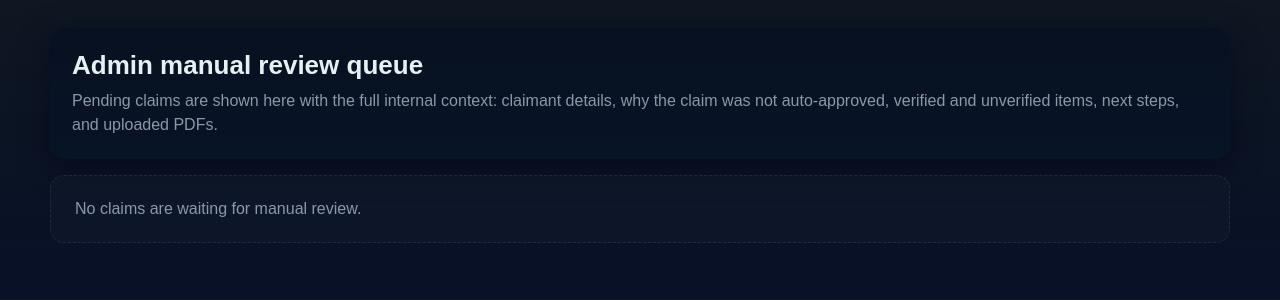
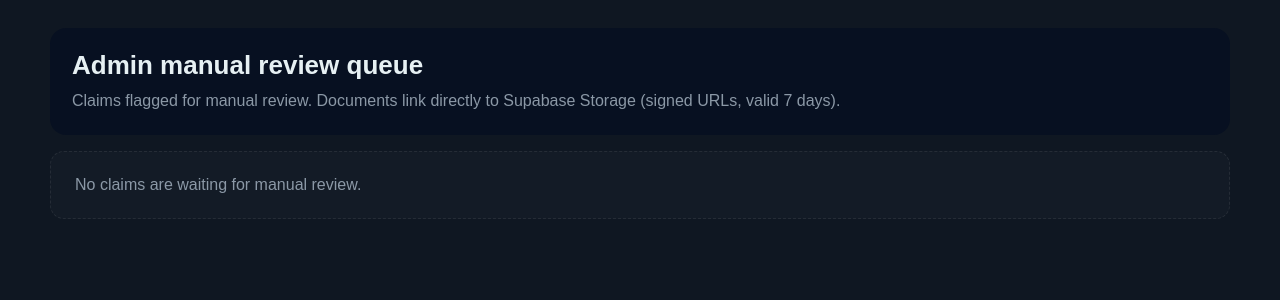
Before and after one commit to Moazam-Saif/Claim-Verification-Automation, a Flask app: template templates/admin.html in a window 1280 px wide. Shown: the top 300 px of the page. Run offline with Flask 3, Linux system fonts and the light colour scheme; the template is opened without the code that fills it, so the values that code supplies are empty.

Commit message:
changed from gdrive storage to supabase

```diff
--- a/app.py
+++ b/app.py
@@ -5,20 +5,21 @@ Flask application — main entry point and pipeline orchestrator.
 
 Pipeline (v2 merged architecture):
     Upload PDFs
-        → Stage 2: parse_document()        per doc  (classify + extract, 1 AI call)
-        → Stage 3a: run_defender()          1 AI call across all docs
-        → Stage 3b: run_prosecutor()        1 AI call across all docs
-        → Hard rules: run_hard_rules()      pure Python, no AI
-        → merge_hard_rule_flags()           merge into prosecutor output
-        → Stage 4: synthesise()             pure Python, no AI
-        → Return triage card JSON to frontend
+        → Stage 1: pdf_reader.extract_text()   per doc
+        → Supabase Storage upload               per doc  (replaces Google Drive)
+        → Stage 2: parse_document()             per doc  (classify + extract, 1 AI call)
+        → Stage 3a: run_defender()              1 AI call across all docs
+        → Stage 3b: run_prosecutor()            1 AI call across all docs
+        → Hard rules: run_hard_rules()          pure Python, no AI
+        → merge_hard_rule_flags()               merge into prosecutor output
+        → Stage 4: synthesise()                 pure Python, no AI
+        → Return SSE stream to frontend
 """
 
 import json
 import os
 from datetime import datetime, timezone
 from concurrent.futures import ThreadPoolExecutor
-from uuid import uuid4
 
 from flask import Flask, Response, jsonify, render_template, request, stream_with_context
 from dotenv import load_dotenv
@@ -29,6 +30,7 @@ from parser import parse_document
 from defender import run_defender
 from prosecutor import run_prosecutor, merge_hard_rule_flags
 from synthesiser import synthesise
+from supabase_storage import upload_claim_files   # ← replaces Google Drive
 from db import (
     create_claim,
     create_claimant,
@@ -36,6 +38,7 @@ from db import (
     save_error,
     save_result,
     set_claim_status,
+    save_storage_paths,                           # ← new db function (see db.py)
 )
 
 load_dotenv()
@@ -53,22 +56,6 @@ def _sse_event(payload: dict) -> str:
 
 def allowed_file(filename: str) -> bool:
     return '.' in filename and filename.rsplit('.', 1)[1].lower() in ALLOWED_EXTENSIONS
-
-
-def _utc_now_iso() -> str:
-    return datetime.now(timezone.utc).isoformat()
-
-
-def _text_list(items):
-    values = []
-    for item in items or []:
-        if isinstance(item, dict):
-            text = item.get('reason') or item.get('issue') or item.get('action') or item.get('why')
-            if text:
-                values.append(text)
-        elif item:
-            values.append(str(item))
-    return values
 
 
 def _build_user_result(triage_card: dict, claim_id: str) -> dict:
@@ -102,38 +89,68 @@ def _build_admin_view(claim: dict) -> dict:
     if not isinstance(triage_card, dict):
         triage_card = {}
 
-    documents_source = claim.get('documents_json') or triage_card.get('documents_processed') or []
+    # ── Storage URLs ──────────────────────────────────────────────────────────
+    # storage_files_json is a list of {filename, path, signed_url} dicts
+    # stored by save_storage_paths() after upload
+    storage_files = claim.get('storage_files_json') or []
     documents = []
-    for item in documents_source:
+    for item in storage_files:
         if isinstance(item, dict):
-            documents.append(item.get('filename') or item.get('name') or 'Unnamed PDF')
-        else:
-            documents.append(str(item))
+            documents.append({
+                "name":       item.get('filename', 'Unknown file'),
+                "signed_url": item.get('signed_url'),     # may be expired
+                "path":       item.get('path'),
+            })
 
-    drive_folder_id = claim.get('drive_folder_id')
-    drive_view_url = f"https://drive.google.com/drive/folders/{drive_folder_id}" if drive_folder_id else None
+    # Fallback: if storage_files is empty, pull filenames from documents_processed
+    if not documents:
+        for item in triage_card.get('documents_processed', []):
+            if isinstance(item, dict):
+                documents.append({
+                    "name":       item.get('filename', 'Unknown file'),
+                    "signed_url": None,
+                    "path":       None,
+                })
 
-    next_steps = []
-    for step in triage_card.get('human_checklist', []):
-        if isinstance(step, dict) and step.get('action'):
-            next_steps.append(step.get('action'))
+    next_steps = [
+        step.get('action')
+        for step in triage_card.get('human_checklist', [])
+        if isinstance(step, dict) and step.get('action')
+    ]
 
-    verified_things = triage_card.get('key_approval_factors') or _text_list((result_json.get('defender') or {}).get('approval_factors'))
-    unverified_things = triage_card.get('key_risk_factors') or _text_list((result_json.get('prosecutor') or {}).get('flags'))
+    def _text_list(items):
+        out = []
+        for item in (items or []):
+            if isinstance(item, dict):
+                text = item.get('reason') or item.get('issue') or item.get('action')
+                if text:
+                    out.append(text)
+            elif item:
+                out.append(str(item))
+        return out
+
+    verified_things   = triage_card.get('key_approval_factors') or \
+                        _text_list((result_json.get('defender') or {}).get('approval_factors'))
+    unverified_things = triage_card.get('key_risk_factors') or \
+                        _text_list((result_json.get('prosecutor') or {}).get('flags'))
 
     return {
-        'claim_id': claim.get('id'),
-        'claimant_name': claim.get('full_name') or 'Unknown',
-        'claimant_email': claim.get('email') or 'Unknown',
-        'submitted_at': claim.get('submitted_at'),
-        'status': claim.get('status'),
-        'verdict': claim.get('verdict'),
-        'why_not_auto_approved': triage_card.get('verdict_reasoning') or triage_card.get('escalation_reason') or claim.get('error_log') or 'Manual review required.',
-        'verified_things': verified_things if isinstance(verified_things, list) else _text_list([verified_things]),
-        'unverified_things': unverified_things if isinstance(unverified_things, list) else _text_list([unverified_things]),
-        'next_steps': next_steps,
-        'documents': documents,
-        'drive_view_url': drive_view_url,
+        'claim_id':              claim.get('id'),
+        'claimant_name':         claim.get('full_name') or 'Unknown',
+        'claimant_email':        claim.get('email') or 'Unknown',
+        'submitted_at':          claim.get('submitted_at'),
+        'status':                claim.get('status'),
+        'verdict':               claim.get('verdict'),
+        'why_not_auto_approved': triage_card.get('verdict_reasoning') or
+                                 triage_card.get('escalation_reason') or
+                                 claim.get('error_log') or
+                                 'Manual review required.',
+        'verified_things':       verified_things if isinstance(verified_things, list)
+                                 else _text_list([verified_things]),
+        'unverified_things':     unverified_things if isinstance(unverified_things, list)
+                                 else _text_list([unverified_things]),
+        'next_steps':            next_steps,
+        'documents':             documents,   # list of {name, signed_url, path}
     }
 
 
@@ -149,7 +166,7 @@ def process_claim():
     """
     Main pipeline endpoint.
     Accepts multipart form upload of PDF files.
-    Returns a triage card JSON object.
+    Streams SSE events back to the frontend.
     """
 
     # ── Input validation ──────────────────────────────────────────────────────
@@ -163,20 +180,22 @@ def process_claim():
 
     non_pdf = [f.filename for f in files if not allowed_file(f.filename)]
     if non_pdf:
-        return jsonify({"error": f"Only PDF files accepted. Rejected: {', '.join(non_pdf)}"}), 400
+        return jsonify({
+            "error": f"Only PDF files accepted. Rejected: {', '.join(non_pdf)}"
+        }), 400
 
-    claimant_name = request.form.get('claimant_name', '').strip()
+    claimant_name  = request.form.get('claimant_name', '').strip()
     claimant_email = request.form.get('claimant_email', '').strip()
 
     if not claimant_name or not claimant_email:
         return jsonify({"error": "Claimant name and email are required."}), 400
 
     claimant_id = create_claimant(claimant_name, claimant_email)
-    claim_id = create_claim(claimant_id)
+    claim_id    = create_claim(claimant_id)
 
-    # ── Stage 1: Extract text from all PDFs ───────────────────────────────────
+    # ── Stage 1: Extract text from PDFs ──────────────────────────────────────
     raw_docs = []
-    skipped = []
+    skipped  = []
 
     for f in files:
         extraction = extract_text(f)
@@ -184,7 +203,8 @@ def process_claim():
             raw_docs.append({
                 "filename": f.filename,
                 "text":     extraction["text"],
-                "pages":    extraction["page_count"]
+                "pages":    extraction["page_count"],
+                "file_obj": f,              # keep reference for Supabase upload
             })
         else:
             skipped.append({
@@ -195,9 +215,8 @@ def process_claim():
     if not raw_docs:
         save_error(claim_id, "Could not extract text from any uploaded files.")
         return jsonify({
-            "error": "Could not extract text from any uploaded files.",
-            "detail": "All files appear to be scanned image PDFs or are corrupted. "
-                      "Please upload text-layer PDFs.",
+            "error":   "Could not extract text from any uploaded files.",
+            "detail":  "All files appear to be scanned image PDFs or are corrupted.",
             "skipped": skipped
         }), 422
 
@@ -205,69 +224,89 @@ def process_claim():
         try:
             set_claim_status(claim_id, 'processing')
 
+            # ── Upload PDFs to Supabase Storage ───────────────────────────────
             yield _sse_event({
-                "stage": "parsing",
-                "message": f"Reading {len(raw_docs)} document(s)..."
+                "stage":   "uploading",
+                "message": f"Uploading {len(raw_docs)} file(s) to storage..."
             })
 
-            # Stage 2: Parse documents in parallel because each document is independent.
+            file_objs = [doc["file_obj"] for doc in raw_docs]
+            storage_results = upload_claim_files(claim_id, file_objs)
+            save_storage_paths(claim_id, storage_results)
+
+            # Report any upload failures (don't abort — processing can continue)
+            upload_errors = [r for r in storage_results if r.get("error")]
+            if upload_errors:
+                yield _sse_event({
+                    "stage":   "warning",
+                    "message": f"{len(upload_errors)} file(s) failed to upload to storage.",
+                    "details": upload_errors
+                })
+
+            # ── Stage 2: Parse documents ──────────────────────────────────────
+            yield _sse_event({
+                "stage":   "parsing",
+                "message": f"Classifying and extracting fields from {len(raw_docs)} document(s)..."
+            })
+
             with ThreadPoolExecutor() as executor:
                 parsed_docs = list(executor.map(
                     lambda doc: parse_document(doc["text"], doc["filename"]),
                     raw_docs
                 ))
 
-            # Check we have at least one usable document.
             usable = [d for d in parsed_docs if not d.get("unusable")]
             if not usable:
-                error_message = "No documents could be classified. Manual review required."
-                save_error(claim_id, error_message)
+                error_msg = "No documents could be classified. Manual review required."
+                save_error(claim_id, error_msg)
                 yield _sse_event({
-                    "stage": "error",
-                    "error": error_message,
+                    "stage":     "error",
+                    "error":     error_msg,
                     "documents": parsed_docs
                 })
                 return
 
+            # ── Stage 3: Defender + Prosecutor in parallel ────────────────────
             yield _sse_event({
-                "stage": "analysing",
-                "message": "Running approval analysis..."
+                "stage":   "analysing",
+                "message": "Running approval and risk analysis..."
             })
 
-            # Stage 3: Defender and prosecutor do not depend on each other.
             with ThreadPoolExecutor(max_workers=2) as executor:
-                def_future = executor.submit(run_defender, parsed_docs, POLICY_RULES)
+                def_future  = executor.submit(run_defender,   parsed_docs, POLICY_RULES)
                 pros_future = executor.submit(run_prosecutor, parsed_docs, POLICY_RULES)
-                defender_output = def_future.result()
+                defender_output   = def_future.result()
                 prosecutor_output = pros_future.result()
 
-            # Hard rule validation (deterministic, non-AI).
-            hard_flags = run_hard_rules(parsed_docs)
+            # ── Hard rules (deterministic, no AI) ────────────────────────────
+            hard_flags        = run_hard_rules(parsed_docs)
             prosecutor_output = merge_hard_rule_flags(prosecutor_output, hard_flags)
 
-            # Stage 4: Python synthesis — no AI.
+            # ── Stage 4: Python synthesis ─────────────────────────────────────
             triage_card = synthesise(defender_output, prosecutor_output, parsed_docs)
+
             internal_result = {
                 "triage_card": triage_card,
-                "defender": defender_output,
-                "prosecutor": prosecutor_output,
-                "documents": parsed_docs,
-                "skipped": skipped,
+                "defender":    defender_output,
+                "prosecutor":  prosecutor_output,
+                "documents":   parsed_docs,
+                "skipped":     skipped,
             }
             save_result(claim_id, internal_result)
 
             user_result = _build_user_result(triage_card, claim_id)
 
             yield _sse_event({
-                "stage": "complete",
-                "claim_id": claim_id,
+                "stage":       "complete",
+                "claim_id":    claim_id,
                 "user_result": user_result
             })
+
         except Exception as exc:
             save_error(claim_id, str(exc))
             yield _sse_event({
-                "stage": "error",
-                "error": str(exc),
+                "stage":    "error",
+                "error":    str(exc),
                 "claim_id": claim_id
             })
 
@@ -277,7 +316,7 @@ def process_claim():
 @app.route('/render-user-result', methods=['POST'])
 def render_user_result():
     """Render the user-facing claim status card."""
-    payload = request.get_json(force=True)
+    payload     = request.get_json(force=True)
     user_result = payload.get('user_result', {}) if isinstance(payload, dict) else {}
     return render_template('user_result.html', user_result=user_result)
 
@@ -295,13 +334,17 @@ def admin_dashboard():
 
 @app.route('/health')
 def health():
-    """Simple health check for deployment monitoring."""
-    return jsonify({"status": "ok", "model": os.environ.get("GEMINI_MODEL", os.environ.get("ANTHROPIC_MODEL", "gemini-2.5-flash"))})
+    return jsonify({
+        "status": "ok",
+        "model":  os.environ.get("GEMINI_MODEL", "gemini-2.5-flash")
+    })
 
 
 # ── Entry point ───────────────────────────────────────────────────────────────
 
 if __name__ == '__main__':
-    if not (os.environ.get("GOOGLE_API_KEY") or os.environ.get("GEMINI_API_KEY") or os.environ.get("ANTHROPIC_API_KEY")):
-        print("WARNING: GOOGLE_API_KEY / GEMINI_API_KEY not set. Set it in your .env file.")
+    required_env = ["GOOGLE_API_KEY", "SUPABASE_URL", "SUPABASE_SERVICE_KEY", "DATABASE_URL"]
+    missing = [k for k in required_env if not os.environ.get(k)]
+    if missing:
+        print(f"WARNING: Missing env vars: {', '.join(missing)}")
     app.run(debug=True, port=5000)
--- a/requirements.txt
+++ b/requirements.txt
@@ -1,8 +1,10 @@
 flask>=3.0.0
 pdfplumber>=0.11.0
-# Using Google Generative AI (Gemini) for v2
 google-generativeai>=0.2.0
 python-dotenv>=1.0.0
 gunicorn>=21.0.0
 pytest>=7.0.0
 psycopg2-binary>=2.9.9
+
+# Supabase — replaces google-auth, google-api-python-client, google-auth-httplib2
+supabase>=2.4.0
--- a/schema.sql
+++ b/schema.sql
@@ -32,3 +32,7 @@ CREATE TABLE claims (
 CREATE INDEX idx_claims_claimant  ON claims(claimant_id);
 CREATE INDEX idx_claims_status    ON claims(status);
 CREATE INDEX idx_claims_verdict   ON claims(verdict);
+
+-- ALTER TABLE claims
+--     DROP COLUMN IF EXISTS drive_folder_id,
+--     ADD COLUMN IF NOT EXISTS storage_files_json JSONB;
--- a/templates/admin.html
+++ b/templates/admin.html
@@ -10,33 +10,40 @@
       --muted: #8b98a6;
       --text: #e6f0f3;
       --accent: #00c2a8;
-      --accent-2: #ffb86b;
       --line: rgba(255,255,255,0.08);
     }
-    body { margin: 0; font-family: Arial, sans-serif; background: linear-gradient(180deg, var(--bg), #071026); color: var(--text); }
+    body { margin: 0; font-family: Arial, sans-serif; background: var(--bg); color: var(--text); }
     .wrap { max-width: 1180px; margin: 28px auto; padding: 0 20px 28px; }
-    .hero, .card { background: linear-gradient(180deg, var(--card), #071426); border-radius: 16px; padding: 22px; box-shadow: 0 8px 30px rgba(2, 6, 23, 0.6); }
-    .hero { margin-bottom: 16px; }
+    .hero { background: var(--card); border-radius: 16px; padding: 22px; margin-bottom: 16px; }
     .hero h1 { margin: 0 0 8px; font-size: 26px; }
     .hero p { margin: 0; color: var(--muted); line-height: 1.5; }
     .grid { display: grid; grid-template-columns: repeat(auto-fit, minmax(340px, 1fr)); gap: 16px; }
+    .card { background: var(--card); border-radius: 16px; padding: 22px; }
     .card h2 { margin: 0 0 10px; font-size: 18px; }
     .meta { color: var(--muted); font-size: 13px; margin-bottom: 12px; }
     .section { margin-top: 14px; padding-top: 14px; border-top: 1px solid var(--line); }
+    .section-label { color: var(--muted); font-size: 13px; font-weight: bold; margin-bottom: 8px; }
     .chips { display: flex; flex-wrap: wrap; gap: 8px; }
     .chip { border: 1px solid var(--line); border-radius: 999px; padding: 7px 10px; font-size: 13px; color: var(--text); background: rgba(255,255,255,0.03); }
-    .muted { color: var(--muted); }
-    .doc { display: block; margin: 6px 0; color: #8fd3ff; text-decoration: none; }
+    .muted { color: var(--muted); font-size: 13px; }
+    .badge { display: inline-flex; padding: 6px 10px; border-radius: 999px; font-size: 12px; font-weight: 700; margin-bottom: 10px; background: rgba(0,194,168,0.12); color: var(--accent); }
     .empty { padding: 24px; border: 1px dashed var(--line); border-radius: 14px; color: var(--muted); background: rgba(255,255,255,0.02); }
-    .badge { display: inline-flex; padding: 6px 10px; border-radius: 999px; font-size: 12px; font-weight: 700; margin-bottom: 10px; background: rgba(0, 194, 168, 0.12); color: var(--accent); }
-    .subtle { color: var(--muted); font-size: 13px; line-height: 1.5; }
+
+    /* PDF links — Supabase signed URLs */
+    .doc-list { margin: 0; padding: 0; list-style: none; }
+    .doc-item { display: flex; align-items: center; gap: 8px; padding: 6px 0; border-bottom: 1px solid var(--line); }
+    .doc-item:last-child { border-bottom: none; }
+    .doc-link { color: #8fd3ff; text-decoration: none; font-size: 13px; flex: 1; }
+    .doc-link:hover { text-decoration: underline; }
+    .doc-icon { font-size: 14px; color: var(--muted); }
+    .doc-no-url { color: var(--muted); font-size: 13px; font-style: italic; }
   </style>
 </head>
 <body>
   <div class="wrap">
     <div class="hero">
       <h1>Admin manual review queue</h1>
-      <p>Pending claims are shown here with the full internal context: claimant details, why the claim was not auto-approved, verified and unverified items, next steps, and uploaded PDFs.</p>
+      <p>Claims flagged for manual review. Documents link directly to Supabase Storage (signed URLs, valid 7 days).</p>
     </div>
 
     {% if claims %}
@@ -45,59 +52,70 @@
       <div class="card">
         <div class="badge">PENDING MANUAL APPROVAL</div>
         <h2>{{ claim.claimant_name }}</h2>
-        <div class="meta">{{ claim.claimant_email }} · {{ claim.claim_id }} · {{ claim.submitted_at }}</div>
-
-        <div class="section">
-          <div class="subtle"><strong>Why not auto-approved</strong></div>
-          <div>{{ claim.why_not_auto_approved }}</div>
+        <div class="meta">
+          {{ claim.claimant_email }} &nbsp;·&nbsp;
+          {{ claim.claim_id }} &nbsp;·&nbsp;
+          {{ claim.submitted_at }}
         </div>
 
         <div class="section">
-          <div class="subtle"><strong>Verified things</strong></div>
+          <div class="section-label">Why not auto-approved</div>
+          <div class="muted">{{ claim.why_not_auto_approved }}</div>
+        </div>
+
+        <div class="section">
+          <div class="section-label">Verified</div>
           <div class="chips">
             {% for item in claim.verified_things %}
               <span class="chip">{{ item }}</span>
+            {% else %}
+              <span class="muted">No verified items recorded.</span>
             {% endfor %}
-            {% if not claim.verified_things %}
-            <span class="muted">No verified items recorded yet.</span>
-            {% endif %}
           </div>
         </div>
 
         <div class="section">
-          <div class="subtle"><strong>Unverified things</strong></div>
+          <div class="section-label">Needs verification</div>
           <div class="chips">
             {% for item in claim.unverified_things %}
               <span class="chip">{{ item }}</span>
+            {% else %}
+              <span class="muted">No unverified items recorded.</span>
             {% endfor %}
-            {% if not claim.unverified_things %}
-            <span class="muted">No unverified items recorded yet.</span>
-            {% endif %}
           </div>
         </div>
 
         <div class="section">
-          <div class="subtle"><strong>Next steps</strong></div>
+          <div class="section-label">Next steps</div>
           <div class="chips">
             {% for step in claim.next_steps %}
               <span class="chip">{{ step }}</span>
+            {% else %}
+              <span class="muted">No next steps generated.</span>
             {% endfor %}
-            {% if not claim.next_steps %}
-            <span class="muted">No next steps generated.</span>
-            {% endif %}
           </div>
         </div>
 
         <div class="section">
-          <div class="subtle"><strong>Uploaded PDFs</strong></div>
+          <div class="section-label">Uploaded documents</div>
+          <ul class="doc-list">
             {% for doc in claim.documents %}
-            {% if claim.drive_view_url %}
-            <a class="doc" href="{{ claim.drive_view_url }}" target="_blank" rel="noreferrer">{{ doc }}</a>
+              <li class="doc-item">
+                <span class="doc-icon">📄</span>
+                {% if doc.signed_url %}
+                  <a class="doc-link" href="{{ doc.signed_url }}" target="_blank" rel="noreferrer">
+                    {{ doc.name }}
+                  </a>
                 {% else %}
-            <div class="muted">{{ doc }} · Google Drive upload pending</div>
+                  <span class="doc-no-url">{{ doc.name }} — URL unavailable</span>
                 {% endif %}
+              </li>
+            {% else %}
+              <li><span class="muted">No documents on record.</span></li>
             {% endfor %}
+          </ul>
         </div>
+
       </div>
       {% endfor %}
     </div>
```
Also changed, not shown: db.py (+57 -20 lines), drive_client.py (added, +106 -0 lines), pdf_reader.py (+43 -39 lines), render.yaml (+7 -1 lines), supabase_storage.py (added, +138 -0 lines), 1 other file. Lines whose indentation alone changed are shown as unchanged.
